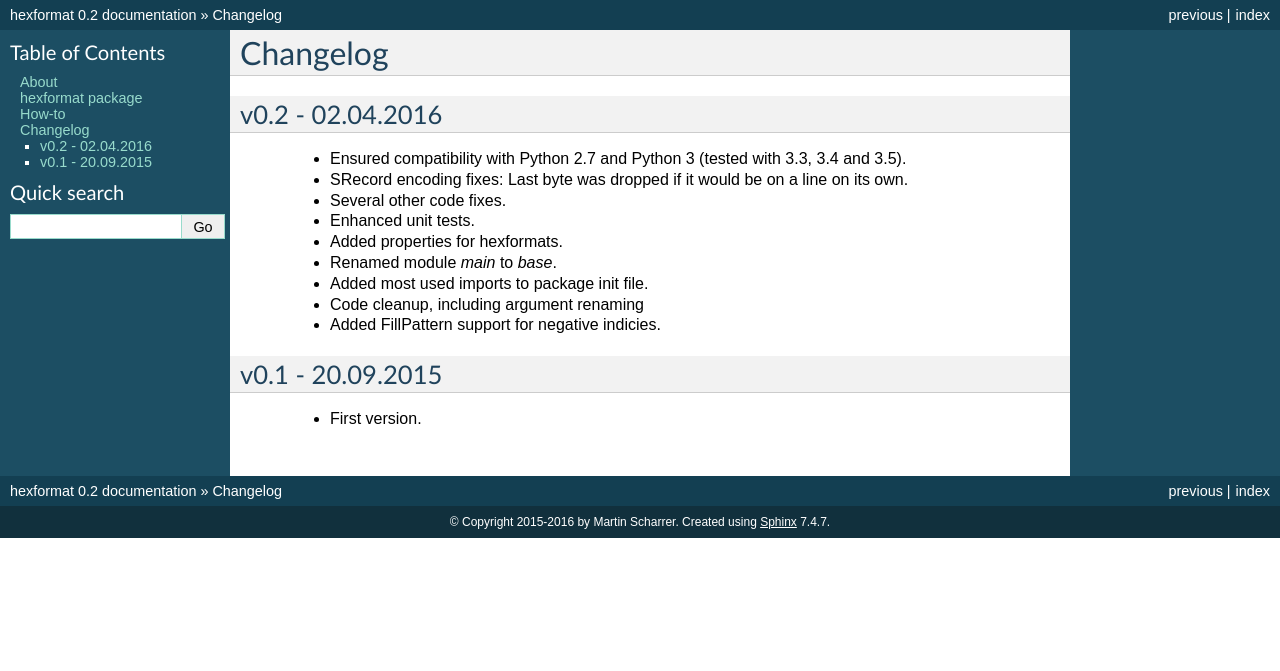
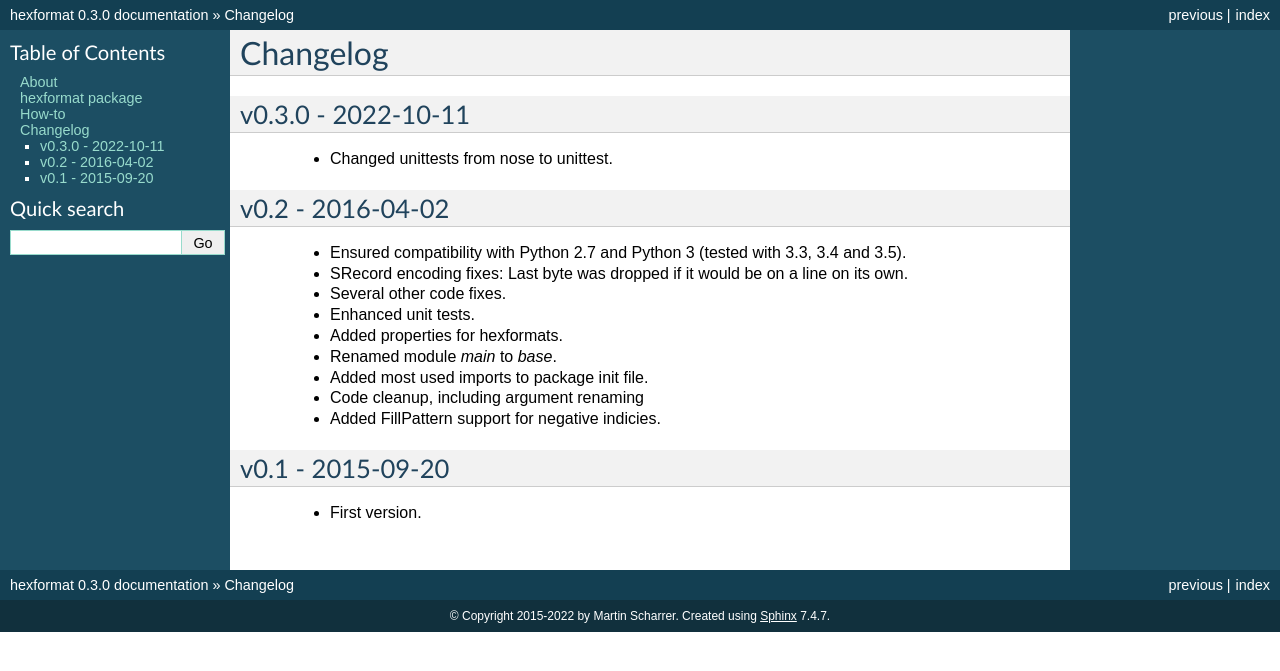
Before and after one commit to MartinScharrer/hexformat, a Sphinx documentation site: the page built from docs/source/changelog.rst, in a window 1280 px wide. Shown: the top 671 px of the page. Built offline with Sphinx 7.4.7, drawn with Linux system fonts in a browser that asks for light colours.

Commit message:
Updated documentation with new email and version, etc.

```diff
--- a/docs/source/about.rst
+++ b/docs/source/about.rst
@@ -27,7 +27,7 @@ License
 ~~~~~~~
 This work is free software under the GPL v3 or any later version:
 
-    Copyright (C) 2015-2016  Martin Scharrer <martin@scharrer-online.de>
+    Copyright (C) 2015-202  Martin Scharrer <martin.scharrer@web.de>
 
     This program is free software: you can redistribute it and/or modify
     it under the terms of the GNU General Public License as published by
--- a/docs/source/changelog.rst
+++ b/docs/source/changelog.rst
@@ -2,7 +2,12 @@
 Changelog
 =========
 
-v0.2 - 02.04.2016
+v0.3.0 - 2022-10-11
+===================
+ * Changed unittests from nose to unittest.
+
+
+v0.2 - 2016-04-02
 =================
  * Ensured compatibility with Python 2.7 and Python 3 (tested with 3.3, 3.4 and 3.5).
  * SRecord encoding fixes: Last byte was dropped if it would be on a line on its own.
@@ -15,6 +20,6 @@ v0.2 - 02.04.2016
  * Added FillPattern support for negative indicies.
 
 
-v0.1 - 20.09.2015
+v0.1 - 2015-09-20
 =================
  * First version.
--- a/docs/source/conf.py
+++ b/docs/source/conf.py
@@ -54,7 +54,7 @@ master_doc = 'index'
 
 # General information about the project.
 project = u'hexformat'
-copyright = u'2015-2016 by Martin Scharrer'
+copyright = u'2015-2022 by Martin Scharrer'
 author = u'Martin Scharrer'
 
 # The version info for the project you're documenting, acts as replacement for
@@ -62,16 +62,16 @@ author = u'Martin Scharrer'
 # built documents.
 #
 # The short X.Y version.
-version = '0.2'
+version = '0.3'
 # The full version, including alpha/beta/rc tags.
-release = '0.2'
+release = '0.3.0'
 
 # The language for content autogenerated by Sphinx. Refer to documentation
 # for a list of supported languages.
 #
 # This is also used if you do content translation via gettext catalogs.
 # Usually you set "language" from the command line for these cases.
-language = None
+language = 'en'
 
 # There are two options for replacing |today|: either, you set today to some
 # non-false value, then it is used:
```
Also changed, not shown: docs/source/hexformat.rst (+14 -14 lines).
